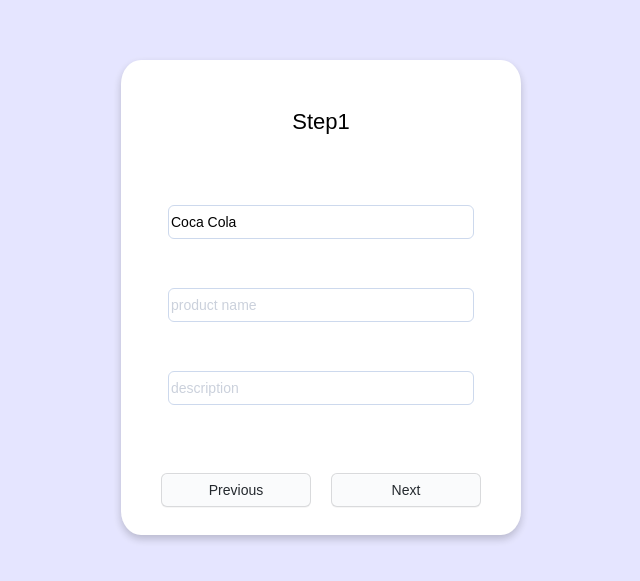
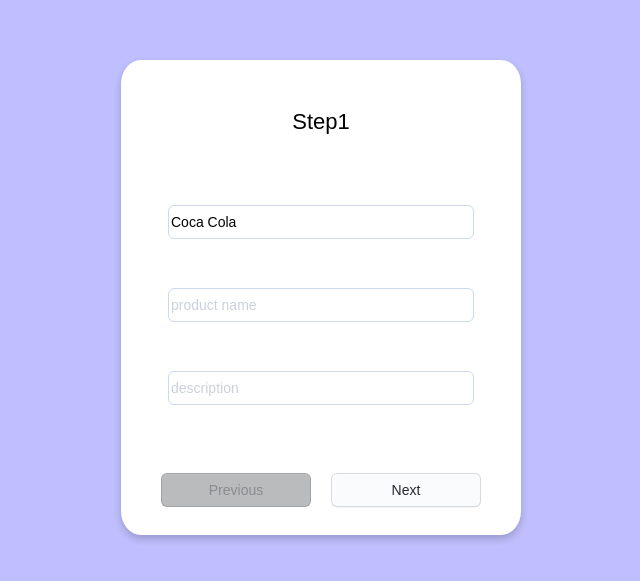
Before and after one commit to kerimcanguney/WOC-Front-End, a React (Create React App) app in the folder app/: page / in a window 1280 px wide. Shown: the part 103-684 px from the top of the page, without its empty margins (319-959 px from the left). Built offline with nearby package versions, Linux system fonts and the light colour scheme.

Commit message:
button styling + new bg color

```diff
--- a/app/src/components/creationpage/styled.js
+++ b/app/src/components/creationpage/styled.js
@@ -7,7 +7,7 @@
     right: 0;
     top: 0;
     z-index: 0;
-    background: rgba(0,0,255,0.1);
+    background: rgba(0,0,255,0.25);
 
     align-items:center;
     display: grid;
@@ -58,6 +58,12 @@
 
     margin-bottom: 10px;
 
+    &:disabled{
+        background-color: rgba(27, 31, 35, 0.3);
+        color: rgba(27, 31, 35, 0.3);
+        box-shadow: rgba(225, 228, 232, 0.2) 0 1px 0 inset;
+        transition: none 0s;
+    }
 `
 export const FormH1 = styled.h1`
     font-size: 22px;
```
